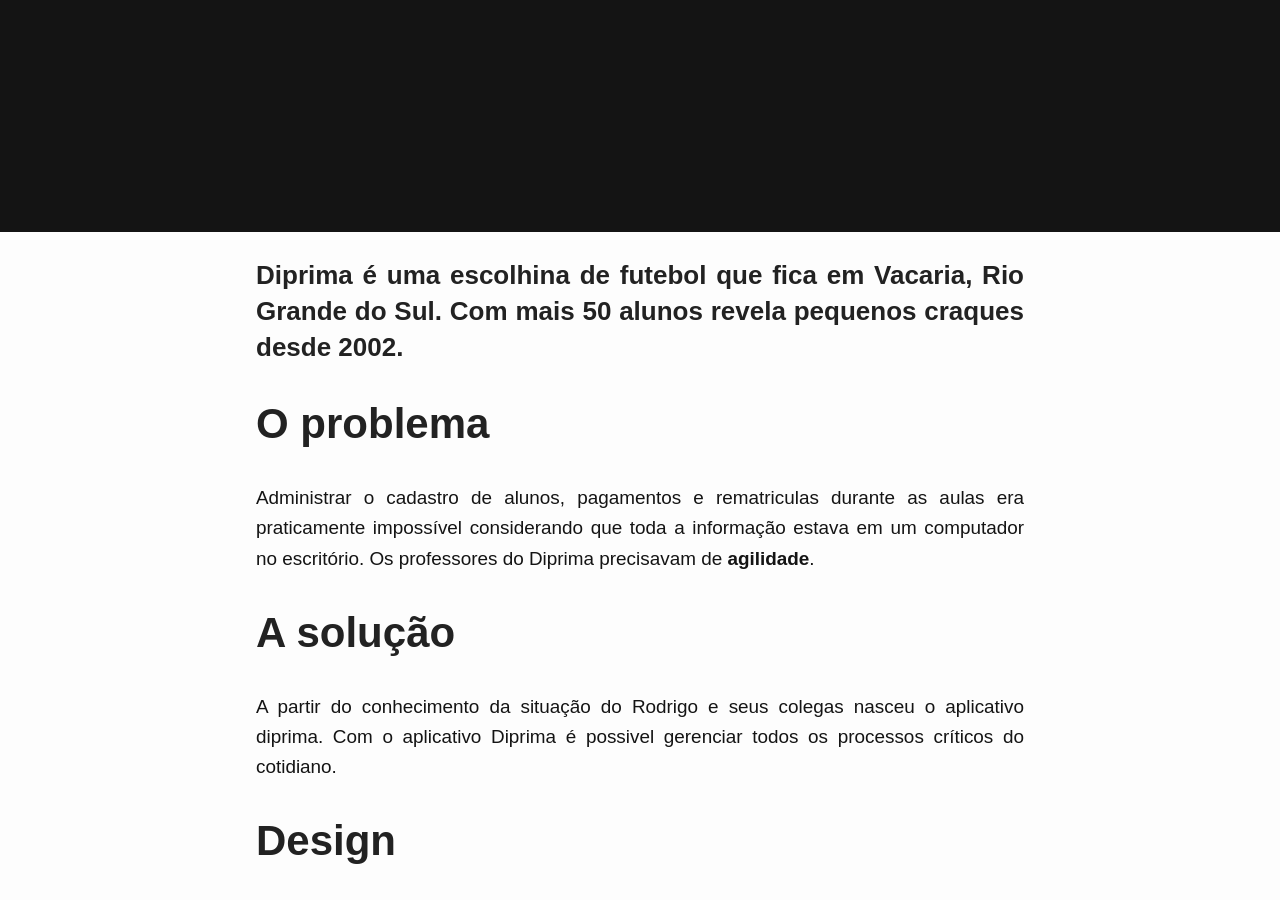
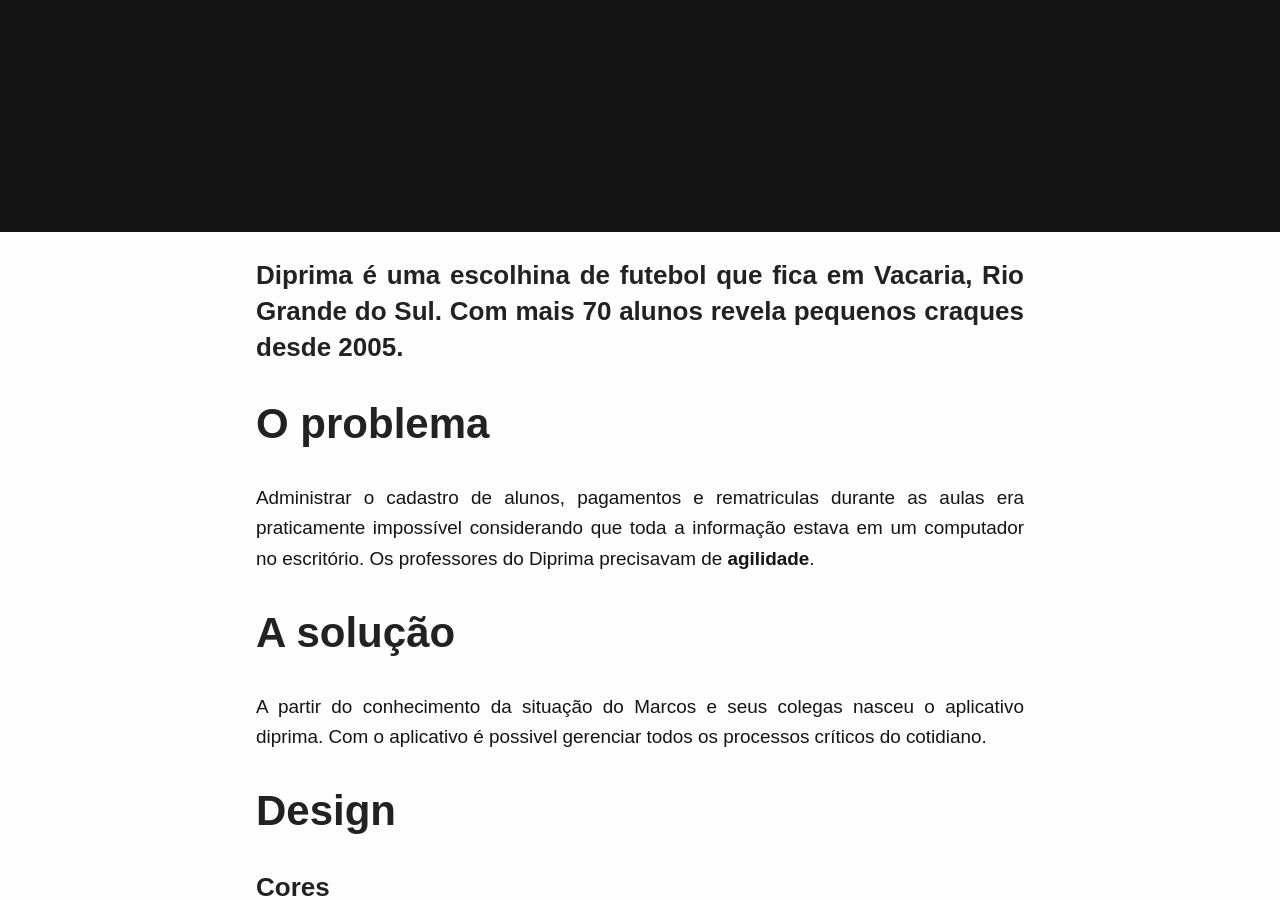
Before and after one commit to ecomachio/portfolio, a Jekyll site: the page built from _posts/2017-02-10-diprima.md, in a window 1280 px wide and 900 px high, scrolled down 308 px. Built offline with Jekyll 4.4.1, drawn with Linux system fonts in a browser that asks for light colours; some web fonts are replaced.

Commit message:
update info

```diff
--- a/_posts/2017-02-10-diprima.md
+++ b/_posts/2017-02-10-diprima.md
@@ -12,7 +12,7 @@ images:
   - title: diprima Imagem 1
 ---
 
-### Diprima é uma escolhina de futebol que fica em Vacaria, Rio Grande do Sul. Com mais 50 alunos revela pequenos craques desde 2002.
+### Diprima é uma escolhina de futebol que fica em Vacaria, Rio Grande do Sul. Com mais 70 alunos revela pequenos craques desde 2005.
 
 O problema
 ----------
@@ -20,7 +20,7 @@ Administrar o cadastro de alunos, pagamentos e rematriculas durante as aulas era
 
 A solução
 ---------
-A partir do conhecimento da situação do Rodrigo e seus colegas nasceu o aplicativo diprima. Com o aplicativo Diprima é possivel gerenciar todos os processos críticos do cotidiano.
+A partir do conhecimento da situação do Marcos e seus colegas nasceu o aplicativo diprima. Com o aplicativo é possivel gerenciar todos os processos críticos do cotidiano.
 
 Design
 ------
```
